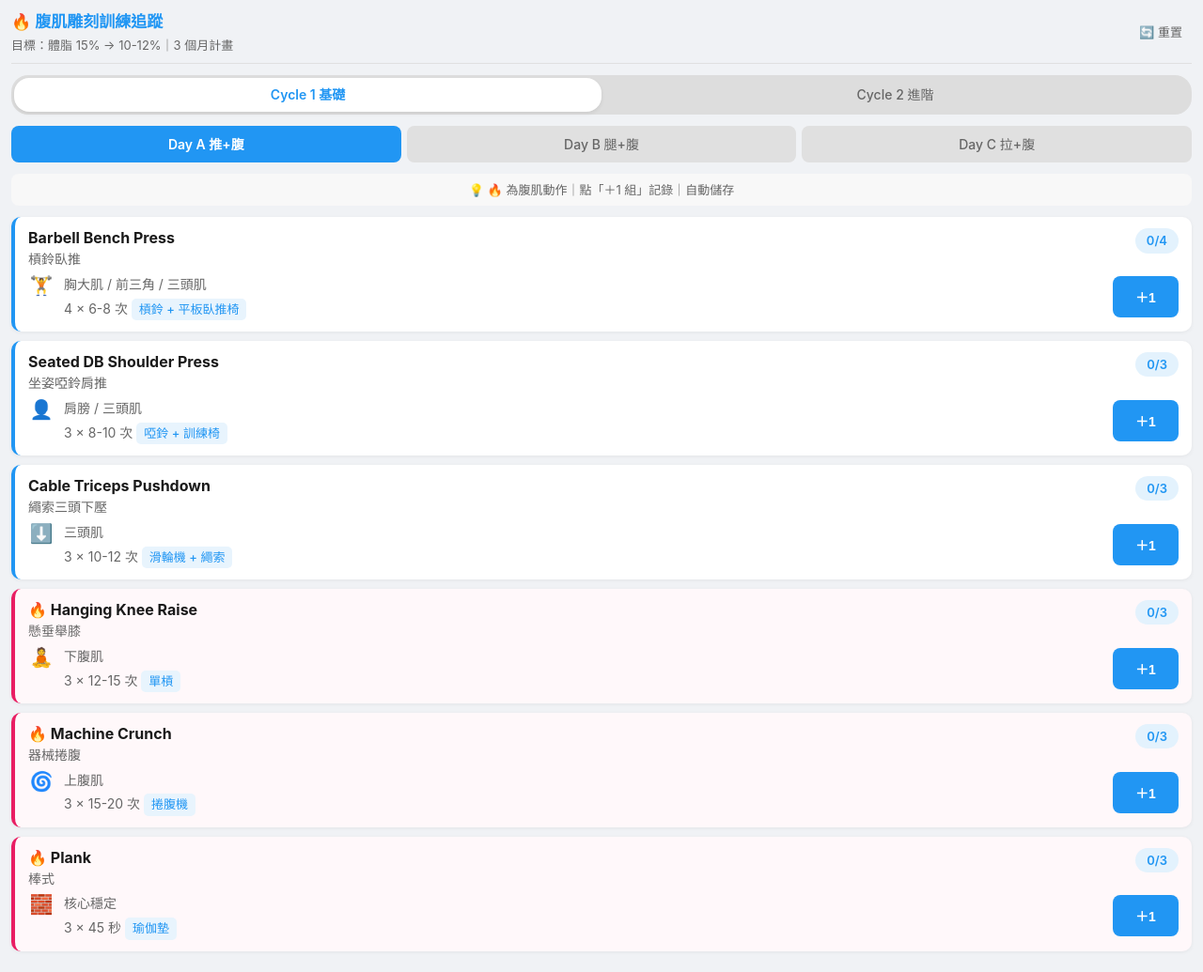
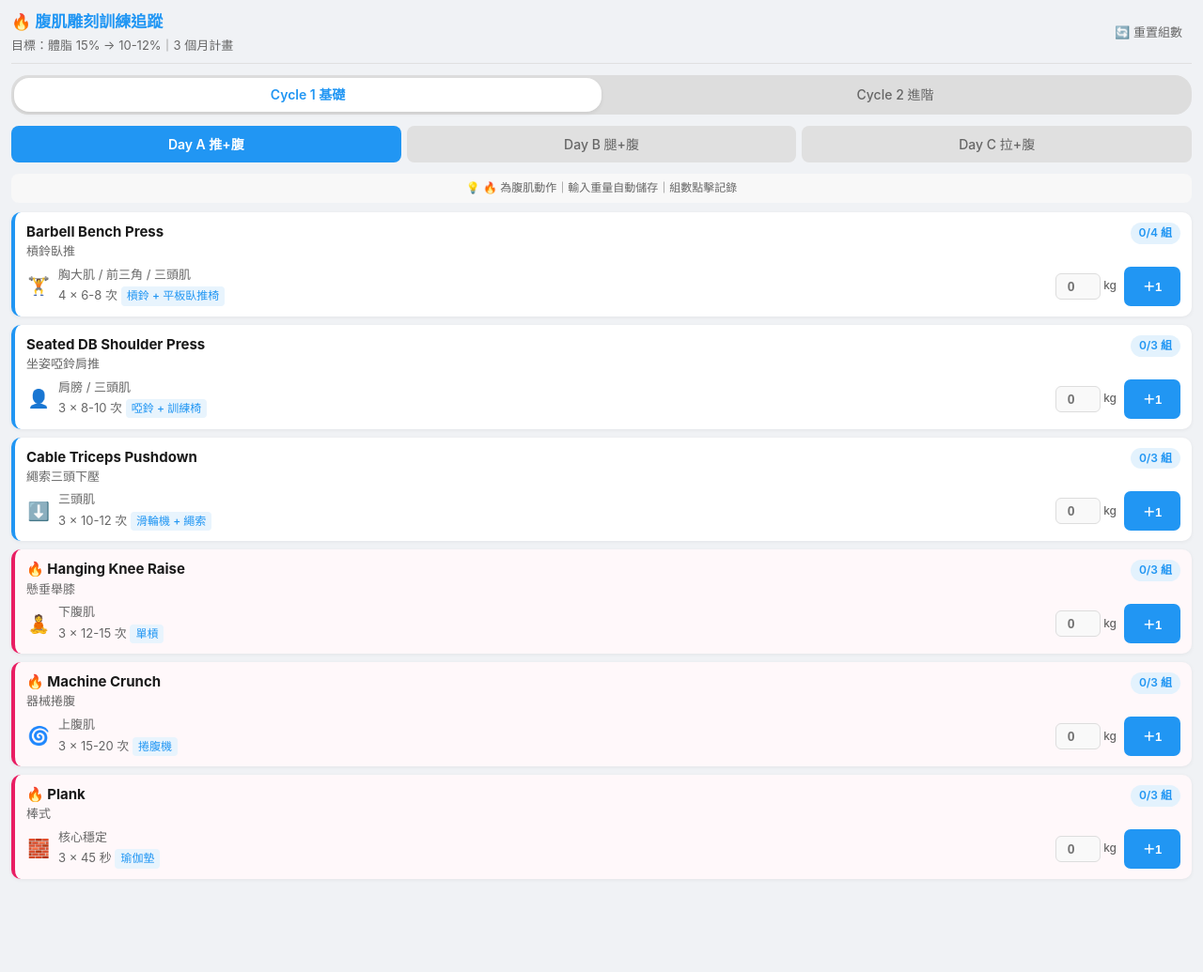
Before and after one commit to jimmy0800/my-github-pages, a Jekyll site: the page built from _posts/2026-03-16-Training-Tracking.html, in a window 1280 px wide. Shown: the whole page at 94% size. Built offline with Jekyll 4.4.1, drawn with Linux system fonts in a browser that asks for light colours; after the commit the page ends 957 px from its top, so only the background shows below that.

Commit message:
Update 2026-03-16-Training-Tracking.html

```diff
--- a/_posts/2026-03-16-Training-Tracking.html
+++ b/_posts/2026-03-16-Training-Tracking.html
@@ -1,7 +1,7 @@
 ---
 layout: null
 title: "腹肌雕刻訓練追蹤｜Justin's 12-Week Cut"
-description: "手機優化版｜動作雙語＋緊湊排版＋進度自動儲存"
+description: "手機優化版｜重量紀錄"
 thumbnail: "/assets/images/2026-04-12-abs-tracker.jpg"
 ---
 
@@ -32,7 +32,7 @@ thumbnail: "/assets/images/2026-04-12-abs-tracker.jpg"
             padding: 12px;
             color: var(--text);
             line-height: 1.4;
-            font-size: 16px; /* 基準字體放大 */
+            font-size: 16px;
         }
 
         .header {
@@ -49,245 +49,87 @@ thumbnail: "/assets/images/2026-04-12-abs-tracker.jpg"
             color: var(--primary);
             font-weight: 700;
         }
-        .subtitle {
-            font-size: 13px;
-            color: var(--gray);
-            margin-top: 3px;
+        .subtitle { font-size: 13px; color: var(--gray); margin-top: 3px; }
+
+        .cycle-switcher {
+            display: flex; background: #DDD; border-radius: 18px; padding: 3px; margin-bottom: 12px;
+        }
+        .cycle-btn {
+            flex: 1; padding: 8px 4px; text-align: center; border-radius: 16px; font-size: 14px;
+            cursor: pointer; transition: 0.2s; font-weight: 500; color: var(--gray);
+        }
+        .cycle-btn.active {
+            background: white; color: var(--primary); box-shadow: 0 2px 4px rgba(0,0,0,0.08); font-weight: 600;
         }
 
-        /* 循環切換器 - 手機友善 */
-        .cycle-switcher {
-            display: flex;
-            background: #DDD;
-            border-radius: 18px;
-            padding: 3px;
-            margin-bottom: 12px;
+        .tabs { display: flex; gap: 6px; margin-bottom: 12px; }
+        .tab {
+            flex: 1; padding: 10px 6px; text-align: center; background: #E0E0E0; border-radius: 8px;
+            cursor: pointer; font-weight: 500; color: var(--gray); font-size: 14px; transition: 0.2s;
         }
-        .cycle-btn {
-            flex: 1;
-            padding: 8px 4px;
-            text-align: center;
-            border-radius: 16px;
-            font-size: 14px;
-            cursor: pointer;
-            transition: 0.2s;
-            font-weight: 500;
-            color: var(--gray);
+        .tab.active { background: var(--primary); color: white; font-weight: 600; }
+
+        /* 訓練卡片 */
+        .exercise-card {
+            background: var(--card-bg); border-radius: var(--card-radius); padding: 11px 12px;
+            margin-bottom: 9px; box-shadow: 0 1px 4px rgba(0,0,0,0.06); border-left: 4px solid var(--primary);
         }
-        .cycle-btn.active {
-            background: white;
-            color: var(--primary);
-            box-shadow: 0 2px 4px rgba(0,0,0,0.08);
-            font-weight: 600;
+        .exercise-card.abs-focus { border-left-color: var(--abs-accent); background: #fff8fa; }
+
+        .ex-header { display: flex; justify-content: space-between; align-items: flex-start; margin-bottom: 7px; gap: 8px; }
+        .ex-name { font-weight: 700; font-size: 15px; line-height: 1.35; flex: 1; }
+        .ex-name small { display: block; font-weight: 400; color: var(--gray); font-size: 13px; margin-top: 2px; }
+        .ex-counter {
+            font-size: 12px; color: var(--primary); background: #E3F2FD; padding: 3px 9px;
+            border-radius: 14px; font-weight: 600; white-space: nowrap; flex-shrink: 0;
         }
 
-        .tabs {
-            display: flex;
-            gap: 6px;
-            margin-bottom: 12px;
-        }
-        .tab {
-            flex: 1;
-            padding: 10px 6px;
-            text-align: center;
-            background: #E0E0E0;
-            border-radius: 8px;
-            cursor: pointer;
-            font-weight: 500;
-            color: var(--gray);
-            font-size: 14px;
-            transition: 0.2s;
-        }
-        .tab.active {
-            background: var(--primary);
-            color: white;
-            font-weight: 600;
+        .ex-detail { display: flex; align-items: center; gap: 8px; flex-wrap: wrap; }
+        .ex-icon { font-size: 19px; width: 26px; text-align: center; flex-shrink: 0; line-height: 1; }
+        .ex-target { flex: 1 1 65%; min-width: 110px; font-size: 13px; color: var(--gray); line-height: 1.35; }
+        .ex-target strong { color: var(--text); display: block; margin-bottom: 2px; font-size: 14px; }
+        .ex-equipment {
+            font-size: 12px; color: var(--primary); background: #E8F4FD; padding: 2px 6px;
+            border-radius: 4px; display: inline-block; margin-top: 4px; font-weight: 500;
         }
 
-        /* 訓練卡片 - 緊湊設計 */
-        .exercise-card {
-            background: var(--card-bg);
-            border-radius: var(--card-radius);
-            padding: 12px 14px;
-            margin-bottom: 10px;
-            box-shadow: 0 1px 4px rgba(0,0,0,0.06);
-            border-left: 4px solid var(--primary);
+        /* 重量輸入框 */
+        .weight-wrap { display: flex; align-items: center; gap: 3px; flex-shrink: 0; }
+        .w-input {
+            width: 48px; padding: 5px 4px; border: 1.5px solid #ddd; border-radius: 6px;
+            font-size: 14px; text-align: center; background: #f9f9f9; color: var(--text);
+            font-weight: 600; transition: 0.2s;
         }
-        .exercise-card.abs-focus {
-            border-left-color: var(--abs-accent);
-            background: #fff8fa;
-        }
-
-        .ex-header {
-            display: flex;
-            justify-content: space-between;
-            align-items: flex-start;
-            margin-bottom: 8px;
-            gap: 8px;
-        }
-        .ex-name {
-            font-weight: 700;
-            font-size: 16px; /* 動作名稱放大 */
-            line-height: 1.35;
-            flex: 1;
-        }
-        .ex-name small {
-            display: block;
-            font-weight: 400;
-            color: var(--gray);
-            font-size: 14px; /* 中文小字同步放大 */
-            margin-top: 2px;
-        }
-        .ex-counter {
-            font-size: 13px;
-            color: var(--primary);
-            background: #E3F2FD;
-            padding: 4px 12px;
-            border-radius: 14px;
-            font-weight: 600;
-            white-space: nowrap;
-            flex-shrink: 0;
-        }
-
-        .ex-detail {
-            display: flex;
-            align-items: flex-start;
-            gap: 10px;
-        }
-        .ex-icon {
-            font-size: 20px;
-            width: 28px;
-            text-align: center;
-            flex-shrink: 0;
-            line-height: 1;
-        }
-        .ex-target {
-            flex: 1;
-            font-size: 14px; /* 部位文字放大 */
-            color: var(--gray);
-            line-height: 1.35;
-        }
-        .ex-target strong {
-            color: var(--text);
-            display: block;
-            margin-bottom: 3px;
-            font-size: 15px;
-        }
-        .ex-equipment {
-            font-size: 13px; /* 器材文字放大 */
-            color: var(--primary);
-            background: #E8F4FD;
-            padding: 3px 8px;
-            border-radius: 5px;
-            display: inline-block;
-            margin-top: 5px;
-            font-weight: 500;
-        }
+        .w-input:focus { border-color: var(--primary); outline: none; background: #fff; }
+        .w-unit { font-size: 12px; color: var(--gray); font-weight: 500; }
 
         .btn-complete {
-            background: var(--primary);
-            color: white;
-            border: none;
-            padding: 10px 18px;
-            border-radius: 8px;
-            font-weight: 600;
-            cursor: pointer;
-            font-size: 14px;
-            min-height: 44px; /* 觸控友善最小高度 */
-            min-width: 70px;
-            display: flex;
-            align-items: center;
-            justify-content: center;
-            flex-shrink: 0;
-            transition: 0.15s;
+            background: var(--primary); color: white; border: none; padding: 8px 14px; border-radius: 7px;
+            font-weight: 600; cursor: pointer; font-size: 13px; min-height: 42px; min-width: 60px;
+            display: flex; align-items: center; justify-content: center; flex-shrink: 0; transition: 0.15s;
         }
-        .btn-complete:active { transform: scale(0.98); }
-        .btn-complete.done {
-            background: var(--success);
-            cursor: default;
-        }
-        .btn-complete:disabled {
-            opacity: 0.7;
-            cursor: not-allowed;
-        }
+        .btn-complete:active { transform: scale(0.97); }
+        .btn-complete.done { background: var(--success); cursor: default; }
+        .btn-complete:disabled { opacity: 0.7; cursor: not-allowed; }
 
         .reset-btn {
-            color: var(--gray);
-            font-size: 13px;
-            cursor: pointer;
-            text-decoration: none;
-            padding: 6px 10px;
-            border-radius: 6px;
-            transition: 0.2s;
-            min-height: 36px;
-            display: flex;
-            align-items: center;
+            color: var(--gray); font-size: 13px; cursor: pointer; padding: 6px 10px;
+            border-radius: 6px; transition: 0.2s; min-height: 36px; display: flex; align-items: center;
         }
         .reset-btn:active { background: #f5f5f5; }
         .reset-btn:hover { color: var(--abs-accent); }
 
         .progress-tip {
-            font-size: 13px;
-            color: var(--gray);
-            text-align: center;
-            margin: 6px 0 12px;
-            padding: 8px 12px;
-            background: #f8f8f8;
-            border-radius: 8px;
-            line-height: 1.4;
+            font-size: 12px; color: var(--gray); text-align: center; margin: 5px 0 10px;
+            padding: 7px 10px; background: #f8f8f8; border-radius: 8px; line-height: 1.4;
         }
 
-        /* 手機專屬優化 */
-        @media (max-width: 480px) {
-            body { padding: 10px; font-size: 16px; }
-            .header { margin-bottom: 10px; padding-bottom: 8px; }
-            .header h1 { font-size: 16px; }
-            .subtitle { font-size: 12px; }
-
-            .cycle-switcher { margin-bottom: 10px; }
-            .cycle-btn { font-size: 13px; padding: 7px 4px; }
-
-            .tabs { gap: 5px; margin-bottom: 10px; }
-            .tab { font-size: 13px; padding: 9px 4px; }
-
-            .exercise-card {
-                padding: 11px 12px;
-                margin-bottom: 9px;
-                border-radius: 9px;
-            }
-
-            .ex-header { margin-bottom: 7px; }
-            .ex-name { font-size: 15px; }
-            .ex-name small { font-size: 13px; }
-            .ex-counter { font-size: 12px; padding: 3px 10px; }
-
-            .ex-detail { gap: 9px; }
-            .ex-icon { font-size: 19px; width: 26px; }
-            .ex-target { font-size: 13px; }
-            .ex-target strong { font-size: 14px; margin-bottom: 2px; }
-            .ex-equipment { font-size: 12px; padding: 2px 7px; margin-top: 4px; }
-
-            .btn-complete {
-                padding: 9px 14px;
-                font-size: 13px;
-                min-height: 42px;
-                min-width: 65px;
-            }
-
-            .progress-tip {
-                font-size: 12px;
-                padding: 7px 10px;
-                margin: 5px 0 10px;
-            }
-        }
-
-        /* 超小螢幕進一步壓縮 */
-        @media (max-width: 360px) {
-            .ex-detail { flex-direction: column; gap: 6px; }
-            .ex-target { width: 100%; }
-            .btn-complete { width: 100%; margin-top: 4px; }
-            .ex-header { flex-wrap: wrap; }
-            .ex-counter { order: 2; margin-top: 4px; }
+        @media (max-width: 380px) {
+            .ex-detail { gap: 6px; }
+            .ex-target { min-width: 100%; order: 3; margin-top: 2px; }
+            .weight-wrap { order: 1; }
+            .btn-complete { order: 2; }
+            .w-input { width: 52px; }
         }
     </style>
 </head>
@@ -298,7 +140,7 @@ thumbnail: "/assets/images/2026-04-12-abs-tracker.jpg"
         <h1>🔥 腹肌雕刻訓練追蹤</h1>
         <div class="subtitle">目標：體脂 15% → 10-12%｜3 個月計畫</div>
     </div>
-    <span class="reset-btn" onclick="resetProgress()">🔄 重置</span>
+    <span class="reset-btn" onclick="resetProgress()">🔄 重置組數</span>
 </div>
 
 <div class="cycle-switcher">
@@ -313,7 +155,7 @@ thumbnail: "/assets/images/2026-04-12-abs-tracker.jpg"
 </div>
 
 <div class="progress-tip">
-    💡 🔥 為腹肌動作｜點「＋1 組」記錄｜自動儲存
+    💡 🔥 為腹肌動作｜輸入重量自動儲存｜組數點擊記錄
 </div>
 
 <div id="exercise-list"></div>
@@ -398,16 +241,16 @@ thumbnail: "/assets/images/2026-04-12-abs-tracker.jpg"
         if (!progress[id]) progress[id] = 0;
         if (progress[id] < max) {
             progress[id]++;
-            localStorage.setItem('justin_abs_tracker_mobile', JSON.stringify(progress));
+            localStorage.setItem('justin_sets_v2', JSON.stringify(progress));
             render();
         }
     }
 
     function resetProgress() {
-        if(confirm('重置本日進度？')) {
+        if(confirm('僅重置「組數進度」，重量紀錄將保留。\n確定要重置嗎？')) {
             const list = workoutData[currentTab][currentCycle];
             list.forEach(ex => delete progress[ex.id]);
-            localStorage.setItem('justin_abs_tracker_mobile', JSON.stringify(progress));
+            localStorage.setItem('justin_sets_v2', JSON.stringify(progress));
             render();
         }
     }
@@ -420,18 +263,23 @@ thumbnail: "/assets/images/2026-04-12-abs-tracker.jpg"
             const currentSets = progress[ex.id] || 0;
             const isDone = currentSets >= ex.sets;
             const cardClass = ex.isAbs ? 'exercise-card abs-focus' : 'exercise-card';
+            const lastW = weights[ex.id] ?? '';
 
             return `
                 <div class="${cardClass}">
                     <div class="ex-header">
                         <div class="ex-name">${ex.name}</div>
-                        <div class="ex-counter">${currentSets}/${ex.sets}</div>
+                        <div class="ex-counter">${currentSets}/${ex.sets} 組</div>
                     </div>
                     <div class="ex-detail">
                         <div class="ex-icon">${ex.icon}</div>
                         <div class="ex-target">
                             ${ex.target}
                             <span class="ex-equipment">${ex.equipment}</span>
+                        </div>
+                        <div class="weight-wrap">
+                            <input type="number" step="0.5" inputmode="decimal" class="w-input" data-id="${ex.id}" value="${lastW}" placeholder="0">
+                            <span class="w-unit">kg</span>
                         </div>
                         <button class="btn-complete ${isDone ? 'done' : ''}"
                                 onclick="completeSet('${ex.id}', ${ex.sets})"
@@ -442,6 +290,16 @@ thumbnail: "/assets/images/2026-04-12-abs-tracker.jpg"
                 </div>
             `;
         }).join('');
+
+        // 綁定重量輸入事件（使用事件委派避免重複綁定）
+        container.querySelectorAll('.w-input').forEach(input => {
+            input.addEventListener('input', (e) => {
+                const id = e.target.dataset.id;
+                const val = e.target.value === '' ? null : parseFloat(e.target.value);
+                weights[id] = val;
+                localStorage.setItem('justin_weights_v2', JSON.stringify(weights));
+            });
+        });
     }
 
     document.addEventListener('DOMContentLoaded', render);
```
Also changed, not shown: other parts of _posts/2026-03-16-Training-Tracking.html (+2 -1 lines).
